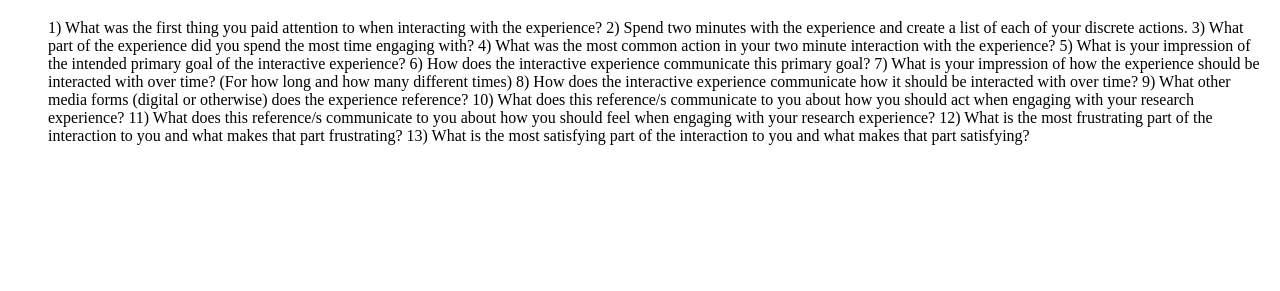
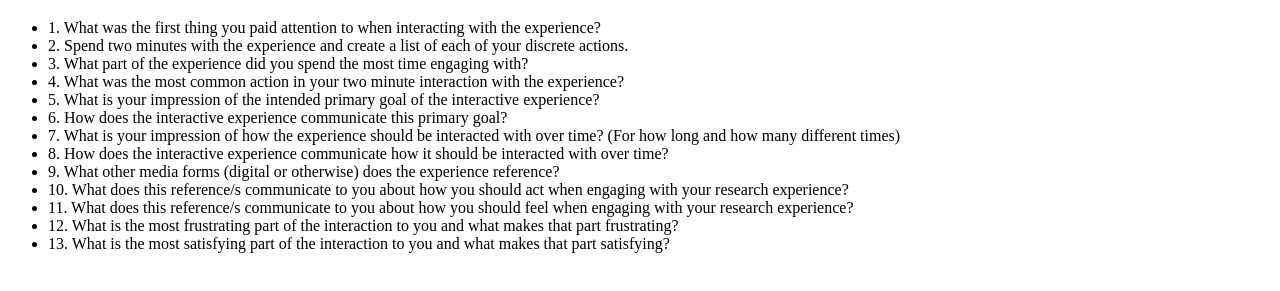
Before and after one commit to s3914501/s3914501.github.io, a plain HTML site: page Assignment 1/index.html in a window 1280 px wide. Shown: the part 61-352 px from the top of the page. Drawn offline with Linux system fonts and the light colour scheme.

Commit message:
Update index.html

```diff
--- a/Assignment 1/index.html
+++ b/Assignment 1/index.html
@@ -7,25 +7,70 @@
   </head>
   <body>
     <h1>Assignment 1 (Interactive Experience Research Project)</h1>
-    <ol>
-      1) What was the first thing you paid attention to when interacting with
-      the experience? 2) Spend two minutes with the experience and create a list
-      of each of your discrete actions. 3) What part of the experience did you
-      spend the most time engaging with? 4) What was the most common action in
-      your two minute interaction with the experience? 5) What is your
-      impression of the intended primary goal of the interactive experience? 6)
-      How does the interactive experience communicate this primary goal? 7) What
-      is your impression of how the experience should be interacted with over
-      time? (For how long and how many different times) 8) How does the
-      interactive experience communicate how it should be interacted with over
-      time? 9) What other media forms (digital or otherwise) does the experience
-      reference? 10) What does this reference/s communicate to you about how you
-      should act when engaging with your research experience? 11) What does this
-      reference/s communicate to you about how you should feel when engaging
-      with your research experience? 12) What is the most frustrating part of
-      the interaction to you and what makes that part frustrating? 13) What is
-      the most satisfying part of the interaction to you and what makes that
-      part satisfying?
-    </ol>
+    <ul>
+      <li>
+        1. What was the first thing you paid attention to when interacting with
+        the experience?
+      </li>
+
+      <li>
+        2. Spend two minutes with the experience and create a list of each of
+        your discrete actions.
+      </li>
+
+      <li>
+        3. What part of the experience did you spend the most time engaging
+        with?
+      </li>
+
+      <li>
+        4. What was the most common action in your two minute interaction with
+        the experience?
+      </li>
+
+      <li>
+        5. What is your impression of the intended primary goal of the
+        interactive experience?
+      </li>
+
+      <li>
+        6. How does the interactive experience communicate this primary goal?
+      </li>
+
+      <li>
+        7. What is your impression of how the experience should be interacted
+        with over time? (For how long and how many different times)
+      </li>
+
+      <li>
+        8. How does the interactive experience communicate how it should be
+        interacted with over time?
+      </li>
+
+      <li>
+        9. What other media forms (digital or otherwise) does the experience
+        reference?
+      </li>
+
+      <li>
+        10. What does this reference/s communicate to you about how you should
+        act when engaging with your research experience?
+      </li>
+
+      <li>
+        11. What does this reference/s communicate to you about how you should
+        feel when engaging with your research experience?
+      </li>
+
+      <li>
+        12. What is the most frustrating part of the interaction to you and what
+        makes that part frustrating?
+      </li>
+
+      <li>
+        13. What is the most satisfying part of the interaction to you and what
+        makes that part satisfying?
+      </li>
+    </ul>
   </body>
 </html>
```
